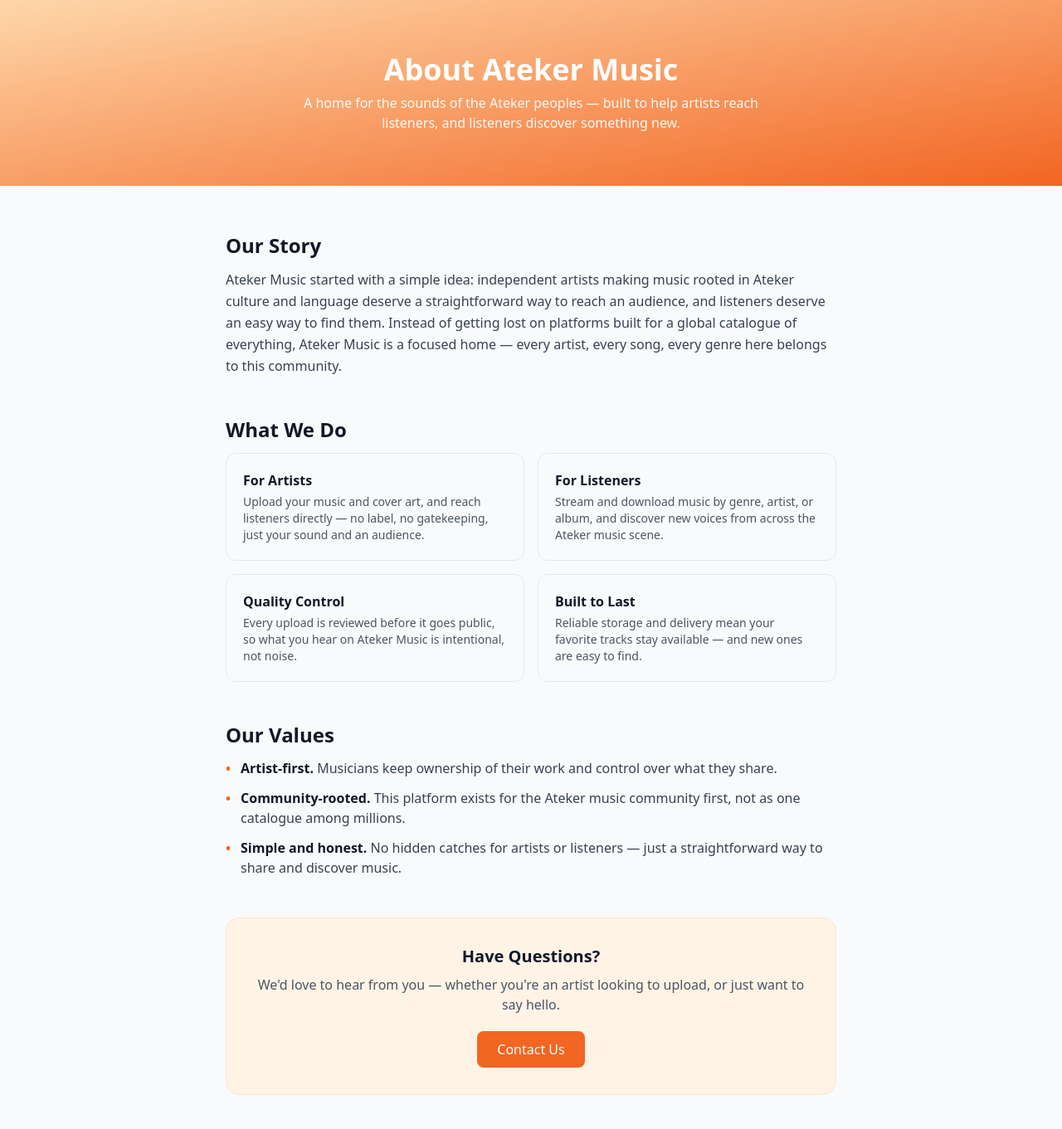
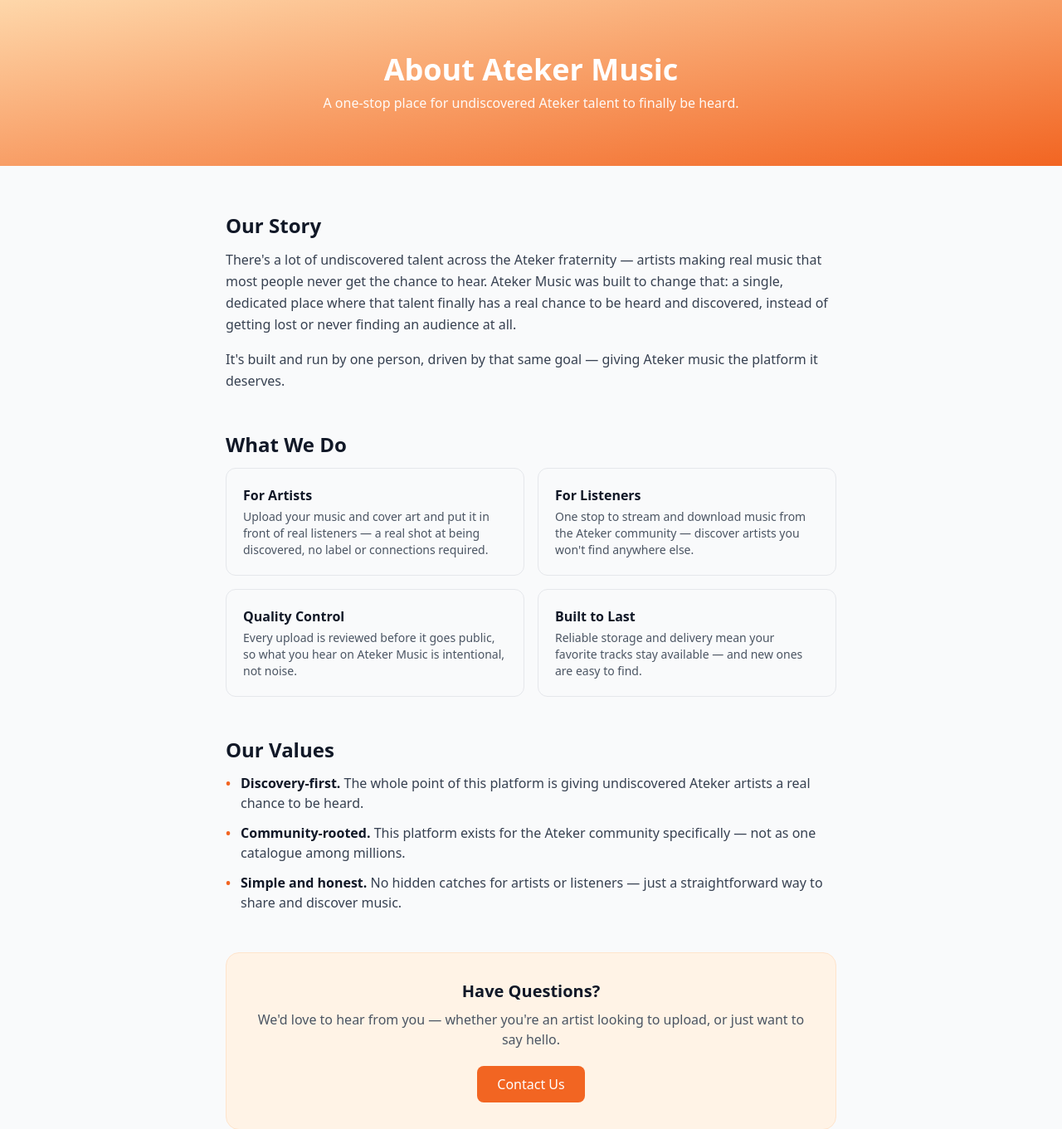
Before and after one commit to ArichuEmma/ateker-music, a Flask app: page /about in a window 1280 px wide. Shown: the part 65-1426 px from the top of the page at 83% size. Run offline with Flask 3, Linux system fonts and the light colour scheme; some libraries are stand-ins or nearby versions.

Commit message:
Rewrite About page with real founding story and mission

```diff
--- a/templates/about.html
+++ b/templates/about.html
@@ -1,11 +1,11 @@
 {% extends "base.html" %}
 {% block title %}About | Ateker Music{% endblock %}
-{% block meta_description %}Ateker Music is a home for music from the Ateker peoples - discover, stream, and download tracks from independent artists.{% endblock %}
+{% block meta_description %}Ateker Music is a one-stop platform giving undiscovered Ateker artists a real chance to be heard and discovered.{% endblock %}
 {% block content %}
 
 <div class="bg-gradient-to-br from-orange-200 to-primary-500 py-16 px-4 text-center text-white">
     <h1 class="text-3xl md:text-4xl font-bold mb-2">About Ateker Music</h1>
-    <p class="max-w-xl mx-auto opacity-95">A home for the sounds of the Ateker peoples — built to help artists reach listeners, and listeners discover something new.</p>
+    <p class="max-w-xl mx-auto opacity-95">A one-stop place for undiscovered Ateker talent to finally be heard.</p>
 </div>
 
 <div class="max-w-3xl mx-auto px-4 py-14 space-y-12">
@@ -13,11 +13,14 @@
     <section>
         <h2 class="text-2xl font-bold text-gray-900 mb-3">Our Story</h2>
         <p class="text-gray-700 leading-relaxed">
-            Ateker Music started with a simple idea: independent artists making music rooted in
-            Ateker culture and language deserve a straightforward way to reach an audience, and
-            listeners deserve an easy way to find them. Instead of getting lost on platforms built
-            for a global catalogue of everything, Ateker Music is a focused home — every artist,
-            every song, every genre here belongs to this community.
+            There's a lot of undiscovered talent across the Ateker fraternity — artists making
+            real music that most people never get the chance to hear. Ateker Music was built to
+            change that: a single, dedicated place where that talent finally has a real chance to
+            be heard and discovered, instead of getting lost or never finding an audience at all.
+        </p>
+        <p class="text-gray-700 leading-relaxed mt-4">
+            It's built and run by one person, driven by that same goal — giving Ateker music the
+            platform it deserves.
         </p>
     </section>
 
@@ -26,11 +29,11 @@
         <div class="grid sm:grid-cols-2 gap-4">
             <div class="bg-gray-50 border border-gray-200 rounded-xl p-5">
                 <h3 class="font-semibold text-gray-900 mb-1">For Artists</h3>
-                <p class="text-sm text-gray-600">Upload your music and cover art, and reach listeners directly — no label, no gatekeeping, just your sound and an audience.</p>
+                <p class="text-sm text-gray-600">Upload your music and cover art and put it in front of real listeners — a real shot at being discovered, no label or connections required.</p>
             </div>
             <div class="bg-gray-50 border border-gray-200 rounded-xl p-5">
                 <h3 class="font-semibold text-gray-900 mb-1">For Listeners</h3>
-                <p class="text-sm text-gray-600">Stream and download music by genre, artist, or album, and discover new voices from across the Ateker music scene.</p>
+                <p class="text-sm text-gray-600">One stop to stream and download music from the Ateker community — discover artists you won't find anywhere else.</p>
             </div>
             <div class="bg-gray-50 border border-gray-200 rounded-xl p-5">
                 <h3 class="font-semibold text-gray-900 mb-1">Quality Control</h3>
@@ -48,11 +51,11 @@
         <ul class="space-y-3 text-gray-700">
             <li class="flex gap-3">
                 <span class="text-primary-500 font-bold">•</span>
-                <span><strong class="text-gray-900">Artist-first.</strong> Musicians keep ownership of their work and control over what they share.</span>
+                <span><strong class="text-gray-900">Discovery-first.</strong> The whole point of this platform is giving undiscovered Ateker artists a real chance to be heard.</span>
             </li>
             <li class="flex gap-3">
                 <span class="text-primary-500 font-bold">•</span>
-                <span><strong class="text-gray-900">Community-rooted.</strong> This platform exists for the Ateker music community first, not as one catalogue among millions.</span>
+                <span><strong class="text-gray-900">Community-rooted.</strong> This platform exists for the Ateker community specifically — not as one catalogue among millions.</span>
             </li>
             <li class="flex gap-3">
                 <span class="text-primary-500 font-bold">•</span>
```
